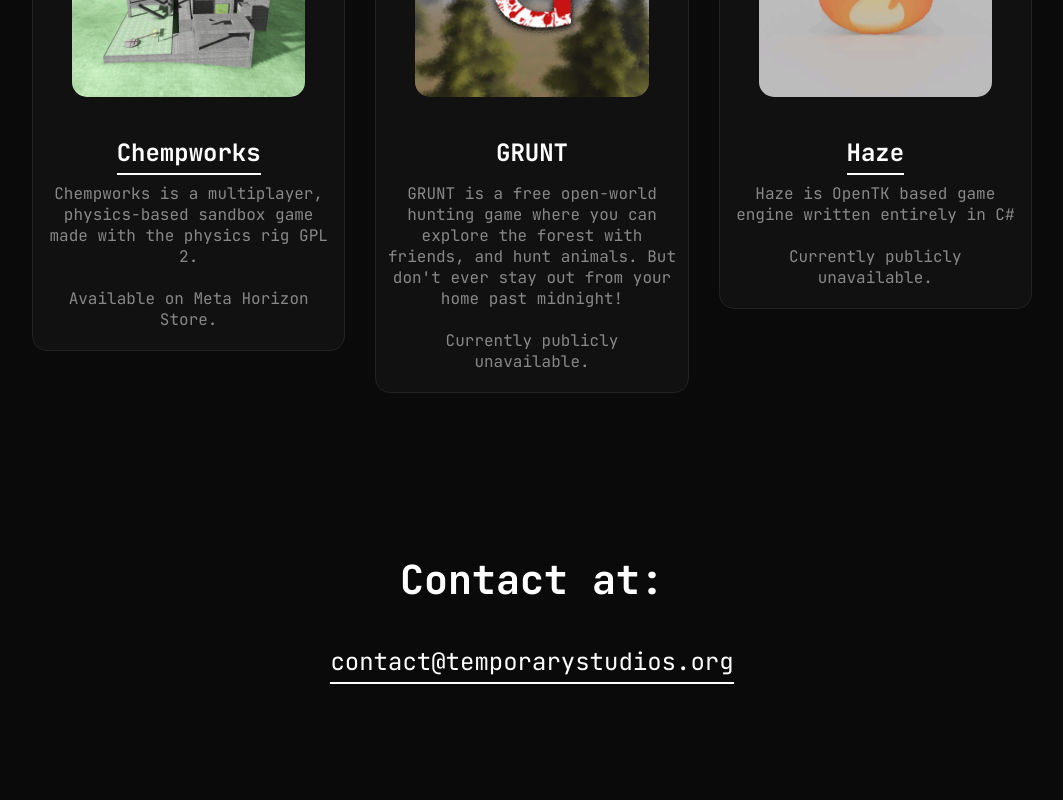
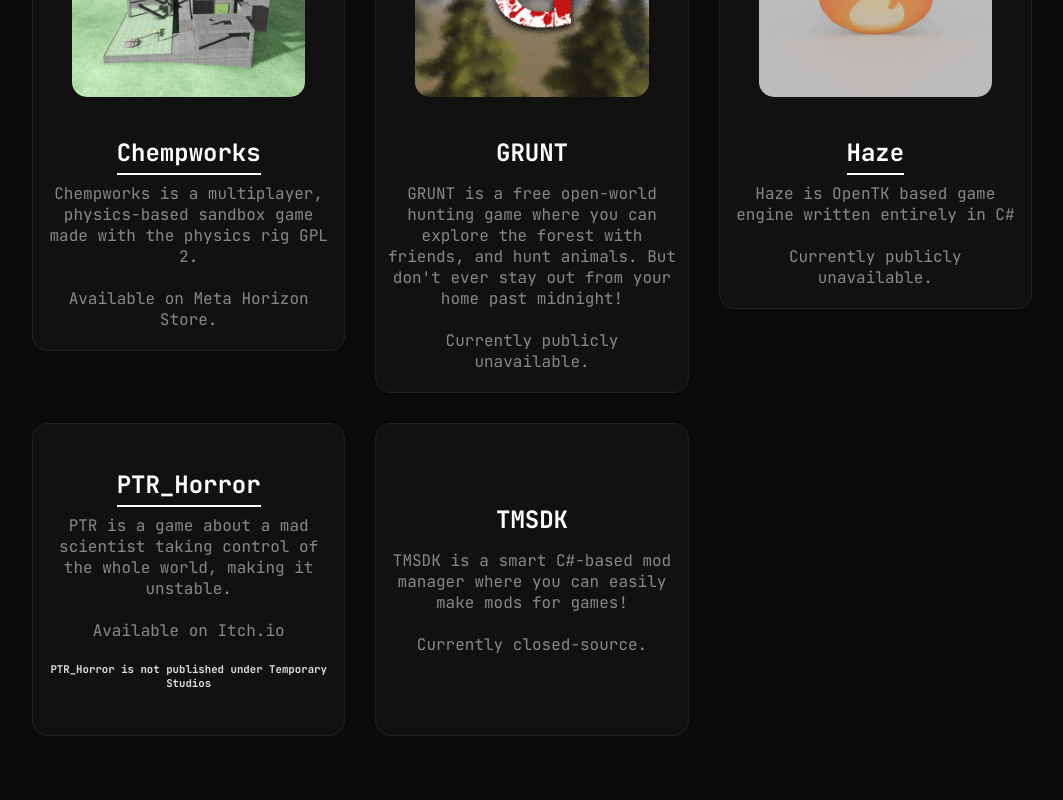
Before and after one commit to TensulStudios/temporary, a website: page index.html in a window 1280 px wide. Shown: the part 798-1598 px from the top of the page, without its empty margins (108-1171 px from the left). Before the commit the page ends 1555 px from the top, so only its background shows below. Drawn offline with Linux system fonts and the light colour scheme.

Commit message:
Update index.html

```diff
--- a/index.html
+++ b/index.html
@@ -1,7 +1,7 @@
 <html lang="en"><head>
         <meta charset="UTF-8">
         <meta name="viewport" content="width=device-width, initial-scale=1.0">
-        <title>Temporary Studios - Main</title>
+        <title>Temporary Studios</title>
         <link rel="preconnect" href="https://fonts.googleapis.com">
         <link rel="preconnect" href="https://fonts.gstatic.com" crossorigin="">
         <link href="https://fonts.googleapis.com/css2?family=JetBrains+Mono:wght@400;600;700&amp;display=swap" rel="stylesheet">
@@ -19,7 +19,6 @@
                 padding: 0;
                 box-sizing: border-box;
                 user-select:none;
-                user-drag: none;
                 -webkit-user-drag: none;
             }
 
@@ -192,6 +191,20 @@
                     <br>
                     <p>Currently publicly unavailable.</p>
                 </div>
+                <div class="game-card">
+                    <h3><a class="contact-email" href="https://tempmakesgames.itch.io/ptr">PTR_Horror</a></h3>
+                    <p>PTR is a game about a mad scientist taking control of the whole world, making it unstable.</p>
+                    <br>
+                    <p>Available on Itch.io</p>
+                    <br>
+                    <h6>PTR_Horror is not published under Temporary Studios</p>
+                </div>
+                <div class="game-card">
+                    <h3>TMSDK</h3>
+                    <p>TMSDK is a smart C#-based mod manager where you can easily make mods for games!</p>
+                    <br>
+                    <p>Currently closed-source.</p>
+                </div>
             </div>
         </section>
 
```
